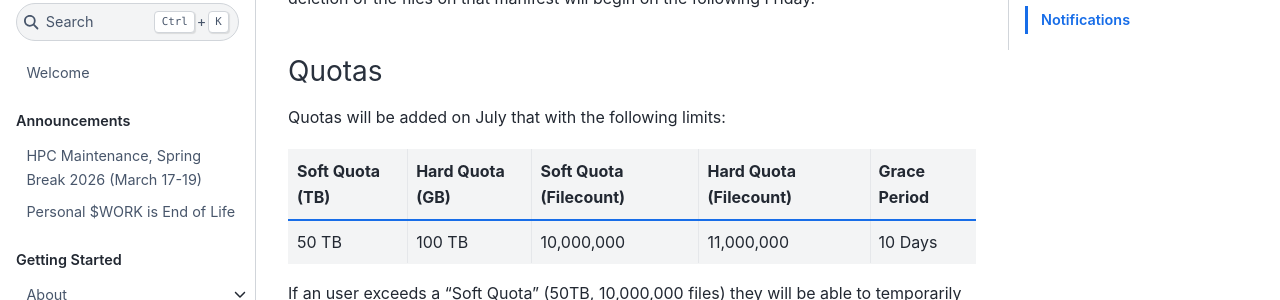
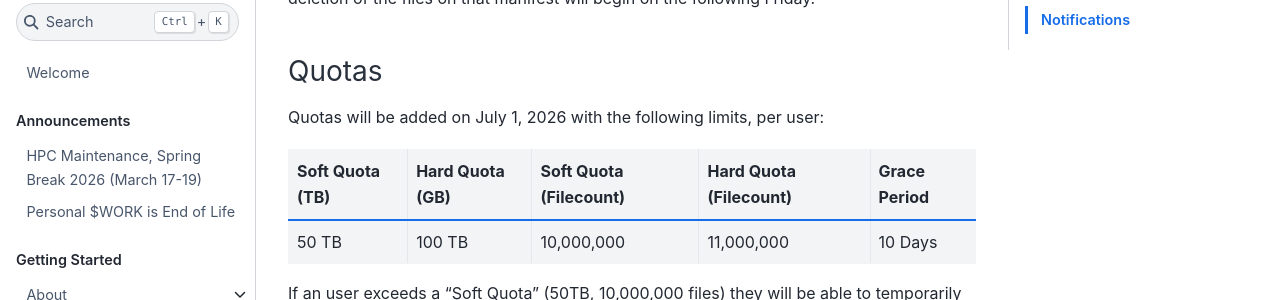
Before and after one commit to SouthernMethodistUniversity/hpc_docs, a Jupyter Book: the page built from docs/policies/scratch.md, in a window 1280 px wide and 900 px high, scrolled down 1636 px. Shown: the part 153-453 px from the top of the window. Built offline with Jupyter Book 1.0.4 settings and Sphinx 7.4.7 and the Sphinx Book theme 1.1.4, drawn with Linux system fonts in a browser that asks for light colours.

Commit message:
fix quota language

```diff
--- a/docs/policies/scratch.md
+++ b/docs/policies/scratch.md
@@ -64,7 +64,7 @@ manifest will begin on the following Friday.
 
 ### Quotas
 
-Quotas will be added on July that with the following limits:
+Quotas will be added on July 1, 2026 with the following limits, per user:
 
 | Soft Quota (TB) | Hard Quota (GB) | Soft Quota (Filecount) | Hard Quota (Filecount) | Grace Period |
 |-----------------|-----------------|------------------------|------------------------|--------------|
```
